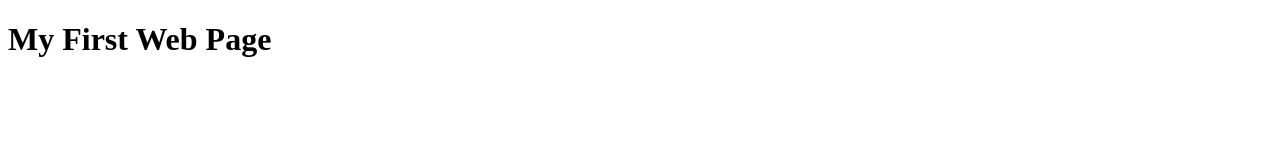
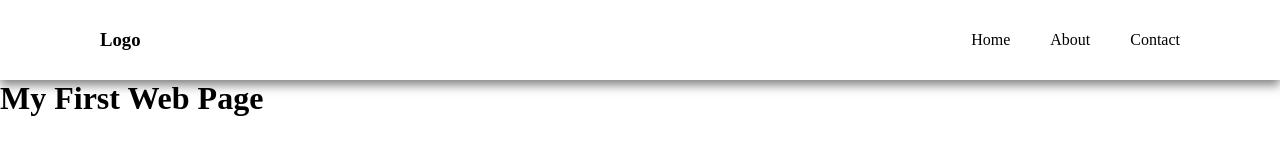
Before and after one commit to PrinceNarteh/git-sample, a plain HTML site: page index.html in a window 1280 px wide. Drawn offline with Linux system fonts and the light colour scheme.

Commit message:
feature: add navbar

```diff
--- a/index.html
+++ b/index.html
@@ -4,8 +4,18 @@
     <meta charset="UTF-8" />
     <meta name="viewport" content="width=device-width, initial-scale=1.0" />
     <title>My First Web Page</title>
+    <link rel="stylesheet" href="style.css" />
   </head>
   <body>
+    <nav>
+      <h3>Logo</h3>
+      <ul>
+        <li>Home</li>
+        <li>About</li>
+        <li>Contact</li>
+      </ul>
+    </nav>
+
     <h1>My First Web Page</h1>
   </body>
 </html>
--- /dev/null
+++ b/style.css
@@ -0,0 +1,20 @@
+* {
+  margin: 0;
+  padding: 0;
+  box-sizing: border-box;
+}
+
+nav {
+  display: flex;
+  height: 80px;
+  align-items: center;
+  padding-inline: 100px;
+  justify-content: space-between;
+  box-shadow: 0 5px 10px rgba(0, 0, 0, 0.5);
+}
+
+nav ul {
+  display: flex;
+  gap: 40px;
+  list-style: none;
+}
```
